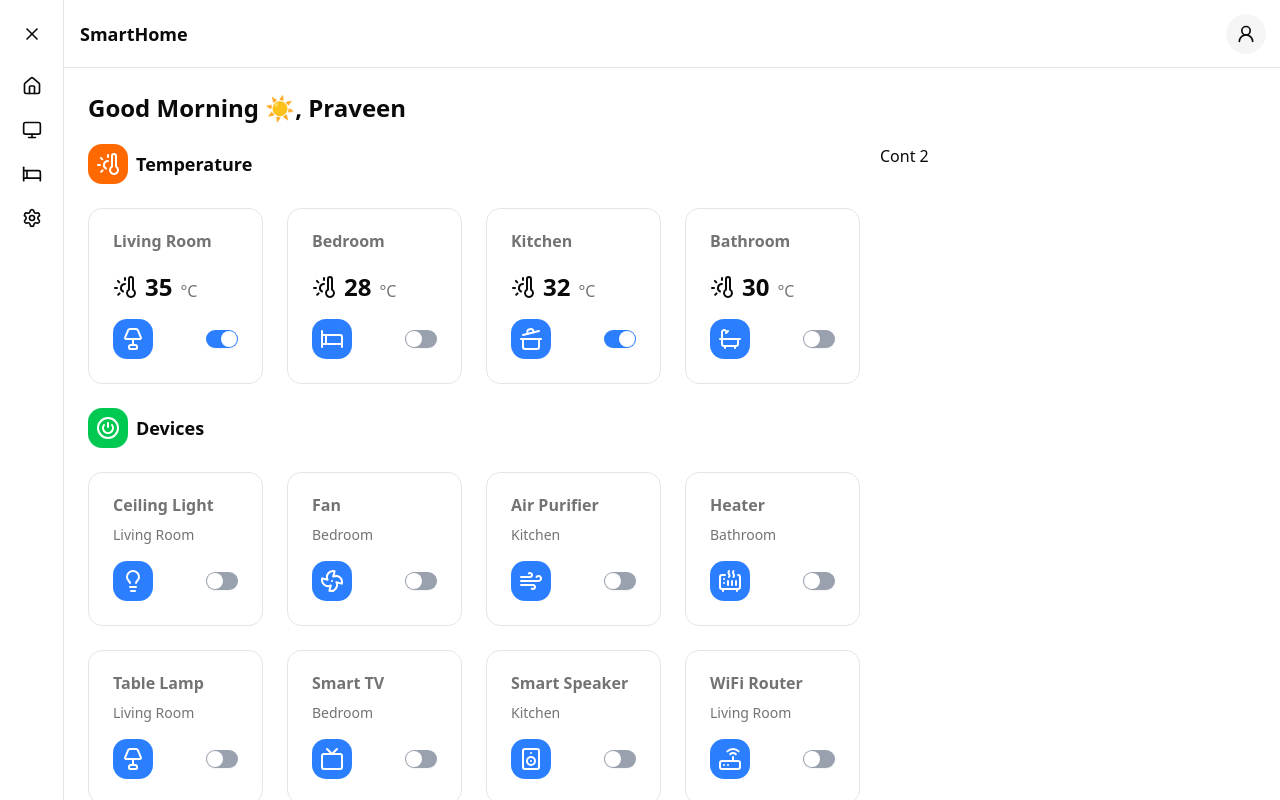
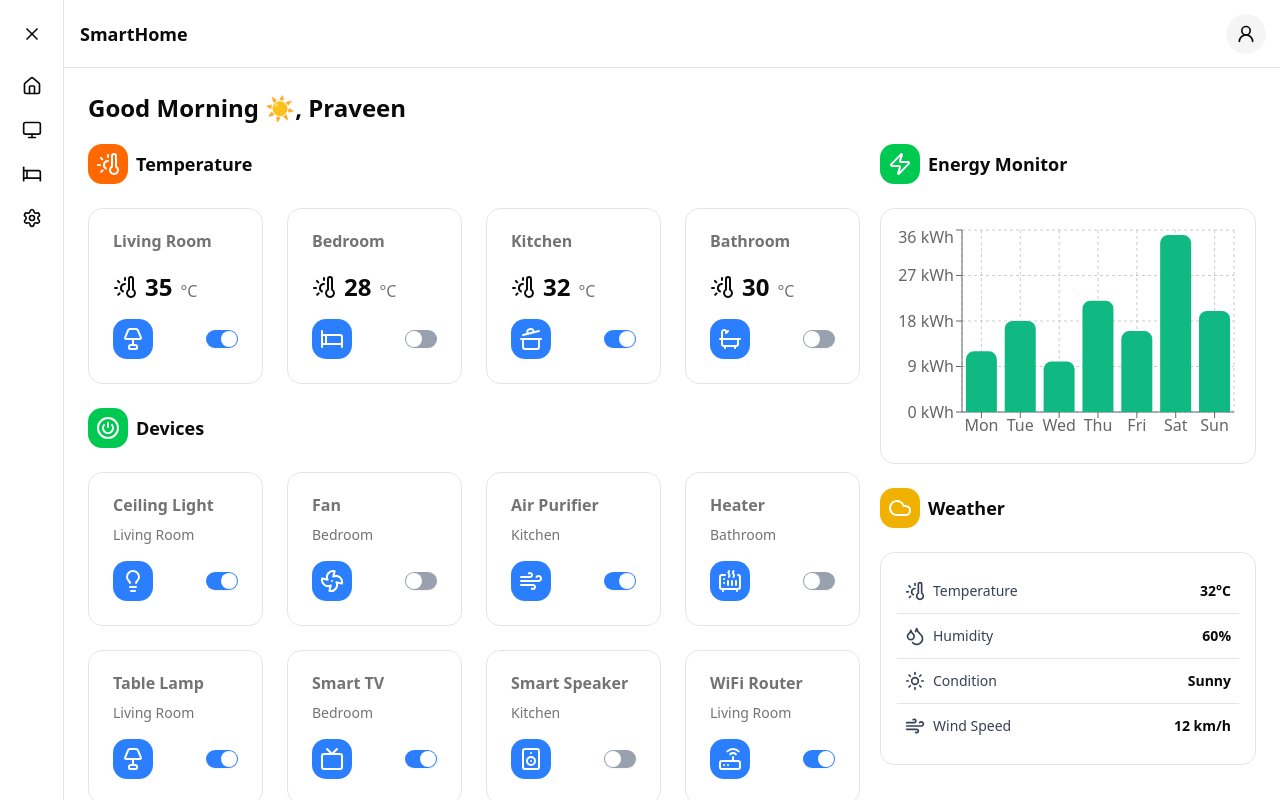
Before and after one commit to praveenr14083/Smart-Home, a React (Vite) app in the folder client/: page / in a window 1280 px wide. Built offline with nearby package versions, Linux system fonts and the light colour scheme.

Commit message:
feat: Weather and Energy monitor graph added

```diff
--- a/client/package.json
+++ b/client/package.json
@@ -23,6 +23,7 @@
     "lucide-react": "^0.541.0",
     "react": "^19.1.1",
     "react-dom": "^19.1.1",
+    "recharts": "^3.1.2",
     "tailwind-merge": "^3.3.1",
     "tailwindcss": "^4.1.12",
     "zustand": "^5.0.8"
--- /dev/null
+++ b/client/src/components/ui/table.jsx
@@ -0,0 +1,121 @@
+import * as React from "react"
+
+import { cn } from "@/lib/utils"
+
+function Table({
+  className,
+  ...props
+}) {
+  return (
+    <div data-slot="table-container" className="relative w-full overflow-x-auto">
+      <table
+        data-slot="table"
+        className={cn("w-full caption-bottom text-sm", className)}
+        {...props} />
+    </div>
+  );
+}
+
+function TableHeader({
+  className,
+  ...props
+}) {
+  return (
+    <thead
+      data-slot="table-header"
+      className={cn("[&_tr]:border-b", className)}
+      {...props} />
+  );
+}
+
+function TableBody({
+  className,
+  ...props
+}) {
+  return (
+    <tbody
+      data-slot="table-body"
+      className={cn("[&_tr:last-child]:border-0", className)}
+      {...props} />
+  );
+}
+
+function TableFooter({
+  className,
+  ...props
+}) {
+  return (
+    <tfoot
+      data-slot="table-footer"
+      className={cn("bg-muted/50 border-t font-medium [&>tr]:last:border-b-0", className)}
+      {...props} />
+  );
+}
+
+function TableRow({
+  className,
+  ...props
+}) {
+  return (
+    <tr
+      data-slot="table-row"
+      className={cn(
+        "hover:bg-muted/50 data-[state=selected]:bg-muted border-b transition-colors",
+        className
+      )}
+      {...props} />
+  );
+}
+
+function TableHead({
+  className,
+  ...props
+}) {
+  return (
+    <th
+      data-slot="table-head"
+      className={cn(
+        "text-foreground h-10 px-2 text-left align-middle font-medium whitespace-nowrap [&:has([role=checkbox])]:pr-0 [&>[role=checkbox]]:translate-y-[2px]",
+        className
+      )}
+      {...props} />
+  );
+}
+
+function TableCell({
+  className,
+  ...props
+}) {
+  return (
+    <td
+      data-slot="table-cell"
+      className={cn(
+        "p-2 align-middle whitespace-nowrap [&:has([role=checkbox])]:pr-0 [&>[role=checkbox]]:translate-y-[2px]",
+        className
+      )}
+      {...props} />
+  );
+}
+
+function TableCaption({
+  className,
+  ...props
+}) {
+  return (
+    <caption
+      data-slot="table-caption"
+      className={cn("text-muted-foreground mt-4 text-sm", className)}
+      {...props} />
+  );
+}
+
+export {
+  Table,
+  TableHeader,
+  TableBody,
+  TableFooter,
+  TableHead,
+  TableRow,
+  TableCell,
+  TableCaption,
+}
--- a/client/src/features/dashboard/DashboardPage.jsx
+++ b/client/src/features/dashboard/DashboardPage.jsx
@@ -1,6 +1,6 @@
 import React, { useState } from "react";
 import TemperatureCard from "./components/TemperatureCard";
-import { Card } from "@/components/ui/card";
+import { Table, TableBody, TableCell, TableRow } from "@/components/ui/table";
 import {
   LightbulbIcon,
   FanIcon,
@@ -15,8 +15,22 @@ import {
   TvIcon,
   SpeakerIcon,
   RouterIcon,
+  Droplets,
+  Sun,
+  Cloud,
+  Zap,
 } from "lucide-react";
 import DeviceCard from "./components/DeviceCard";
+import { Card } from "@/components/ui/card";
+import {
+  ResponsiveContainer,
+  BarChart,
+  Bar,
+  XAxis,
+  YAxis,
+  CartesianGrid,
+  Tooltip,
+} from "recharts";
 
 export default function DashboardPage() {
   const [userName] = useState("Praveen");
@@ -99,6 +113,24 @@ export default function DashboardPage() {
       initialSwitch: true,
     },
   ];
+
+  const weatherData = [
+    { icon: ThermometerSun, label: "Temperature", value: "32°C" },
+    { icon: Droplets, label: "Humidity", value: "60%" },
+    { icon: Sun, label: "Condition", value: "Sunny" },
+    { icon: WindIcon, label: "Wind Speed", value: "12 km/h" },
+  ];
+
+  const energyData = [
+    { day: "Mon", usage: 12 },
+    { day: "Tue", usage: 18 },
+    { day: "Wed", usage: 10 },
+    { day: "Thu", usage: 22 },
+    { day: "Fri", usage: 16 },
+    { day: "Sat", usage: 35 },
+    { day: "Sun", usage: 20 },
+  ];
+
   // Initialize greeting and emoji based on current time
   const getGreeting = () => {
     const hour = new Date().getHours();
@@ -123,6 +155,7 @@ export default function DashboardPage() {
       </div>
 
       <div className="grid grid-cols-1 lg:grid-cols-3 gap-5 mt-5">
+        {/* Left Container */}
         <div className="lg:col-span-2 space-y-6">
           {/* Temperature */}
           <div className="space-y-6">
@@ -163,12 +196,69 @@ export default function DashboardPage() {
                   deviceName={device.deviceName}
                   location={device.location}
                   icon={device.icon}
+                  initialSwitch={device.initialSwitch}
                 />
               ))}
             </div>
           </div>
         </div>
-        <div className="lg:col-span-1">Cont 2</div>
+
+        {/* Right Container */}
+        <div className="lg:col-span-1 space-y-6">
+          {/*  Energy Monitor */}
+          <div className="space-y-6">
+            {/* Header */}
+            <div className="flex items-center gap-2">
+              <div className="bg-green-500 p-2 rounded-xl">
+                <Zap className="text-white" />
+              </div>
+              <h1 className="text-lg font-semibold">Energy Monitor</h1>
+            </div>
+
+            {/* Energy Monitor Graph */}
+            <Card className="p-4 shadow-none h-64">
+              <ResponsiveContainer width="100%" height="100%">
+                <BarChart data={energyData}>
+                  <CartesianGrid strokeDasharray="3 3" />
+                  <XAxis dataKey="day" />
+                  <YAxis unit=" kWh" />
+                  <Tooltip />
+                  <Bar dataKey="usage" fill="#10b981" radius={[8, 8, 0, 0]} />
+                </BarChart>
+              </ResponsiveContainer>
+            </Card>
+          </div>
+
+          {/* Weather */}
+          <div className="space-y-6">
+            {/* Header */}
+            <div className="flex items-center gap-2">
+              <div className="bg-yellow-500 p-2 rounded-xl">
+                <Cloud className="text-white" />
+              </div>
+              <h1 className="text-lg font-semibold">Weather</h1>
+            </div>
+
+            {/* Weather details */}
+            <Card className="p-4 shadow-none">
+              <Table>
+                <TableBody>
+                  {weatherData.map((item, index) => (
+                    <TableRow key={index}>
+                      <TableCell className="flex items-center gap-2 font-medium text-gray-700 border-0  py-3">
+                        <item.icon className="size-5" />
+                        {item.label}
+                      </TableCell>
+                      <TableCell className="text-right font-semibold border-0  py-3">
+                        {item.value}
+                      </TableCell>
+                    </TableRow>
+                  ))}
+                </TableBody>
+              </Table>
+            </Card>
+          </div>
+        </div>
       </div>
     </section>
   );
```
Also changed, not shown: 1 other file (tests, documents, lock files or other folders).
